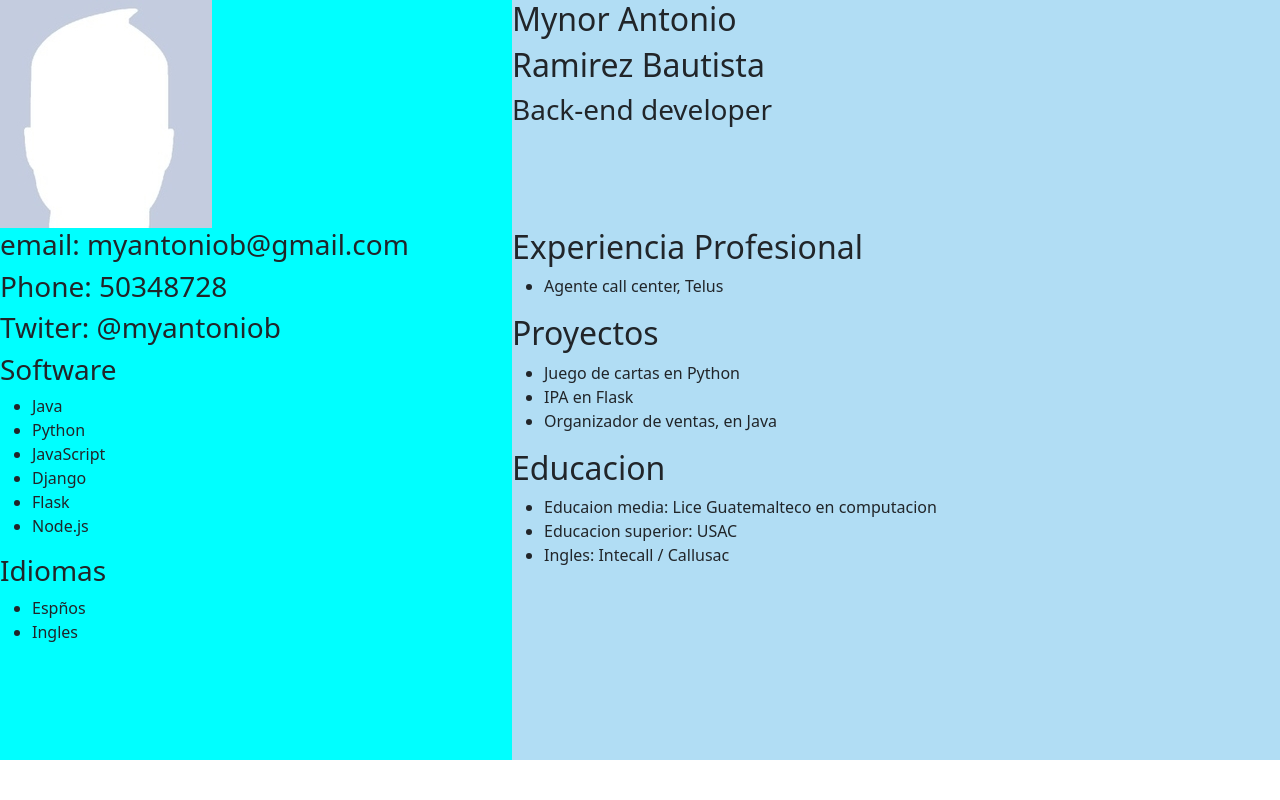
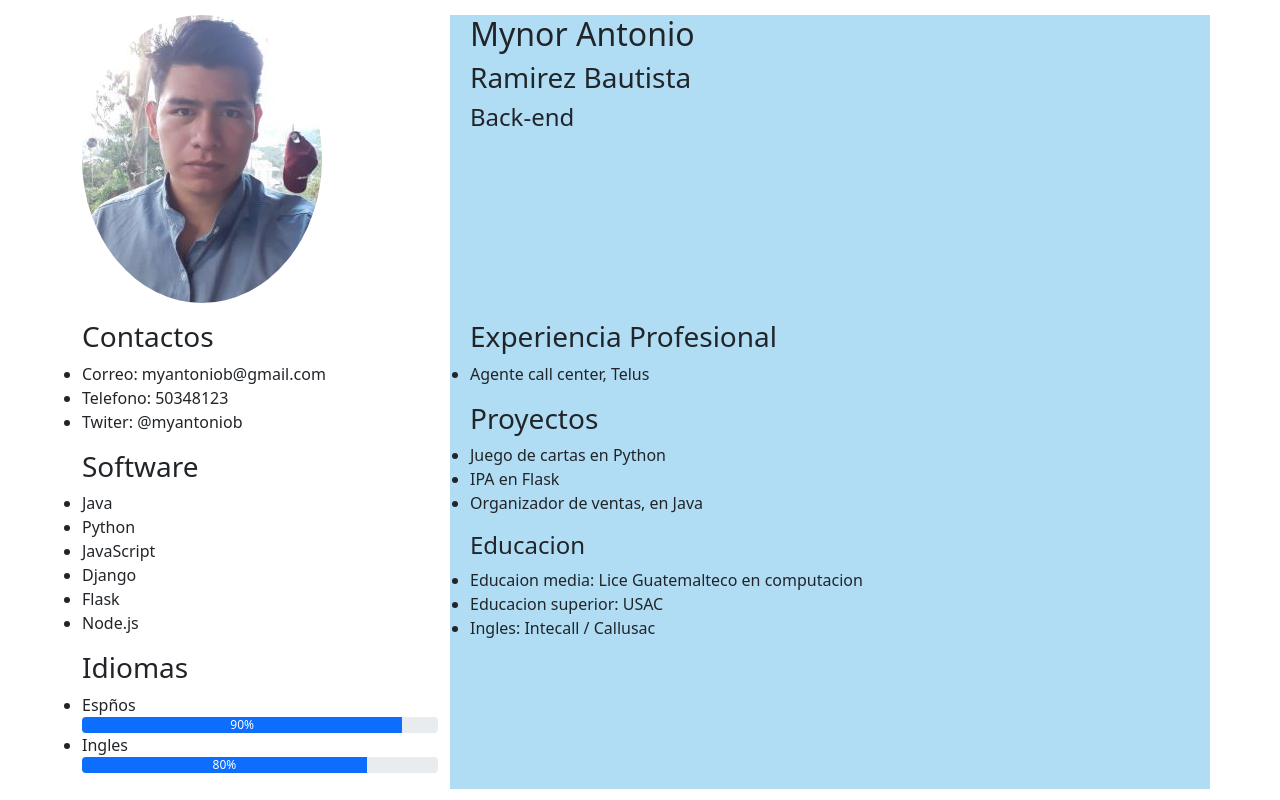
Before and after one commit to myantoniob/IPC2_Practica2_201602939, a plain HTML site: page index.html in a window 1280 px wide. Drawn offline with nearby package versions, Linux system fonts and the light colour scheme.

Commit message:
Update the style and html file

```diff
--- a/index.html
+++ b/index.html
@@ -13,41 +13,42 @@
   </head>
   <body>
 
-    <div id="container" >
+    <div class="container">
+        <!--------- Arriva -------------->
+        <div class="row" id="uno_dos">
+
             <!-- # 1-->
-        <div class="photo" id="item1">
-            <div >
-                <img src="./2foto_perfil.jpg" alt="person">
-            </div>
+          <div class="col-4" id="uno">
+            <img src="2mynor.jpg" class="img-fluid" alt="Person">
           </div>
 
-        <!-- # 2-->
-        <div class="profile" id="item2">
-            <div>
-                <h2>Mynor Antonio</h2>
+          <!-- # 2 -->
+          <div class="col-8" id="dos">
+              <h2>Mynor Antonio </h2>
+              <h3>Ramirez Bautista</h3>
+              <h4>Back-end</h4>
           </div>
 
-            <div>
-                <h2>Ramirez Bautista</h2>
         </div>
 
-            <div>
-                <h3>Back-end developer</h3>
-            </div>
+
+
+        <!---------- Centro -------------->
+        <div class="row">
+
+          <div class="col-4">
+              <!-- # 3 -->
+              <div class="row">
+                  <h3>Contactos</h3>
+                  <ul>
+                      <li>Correo: myantoniob@gmail.com</li>
+                      <li>Telefono: 50348123</li>
+                      <li>Twiter: @myantoniob</li>
+                  </ul>
               </div>
 
-        <!--Rango-->
-        <div class="contacts-to-languages" id="item3-4-5">
-
-            <!-- #3 -->
-            <div class="contacts" id="item3">
-                <h3>email: myantoniob@gmail.com</h3>
-                <h3>Phone: 50348728</h3>
-                <h3>Twiter: @myantoniob</h3>
-            </div>
-
-            <!-- #4 -->
-            <div class="technologies" id="item4">
+              <!-- # 4 -->
+              <div class="row">
                   <h3>Software</h3>
                   <ul>
                     <li>Java</li>
@@ -59,27 +60,35 @@
                 </ul>
               </div>
 
-            <!-- #5 -->
-            <div class="languages" id="item5">
+              <!-- # 5 -->
+              <div class="row">
                   <h3>Idiomas</h3>
                   <ul>
                     <li>Espños</li>
-                    <li>Ingles</li>
+                    <div class="progress">
+                        <div class="progress-bar" role="progressbar" style="width: 90%;" aria-valuenow="25" aria-valuemin="0" aria-valuemax="100">90%</div>
+                    </div>
+                    <li>Ingles
+                        <div class="progress">
+                            <div class="progress-bar" role="progressbar" style="width: 80%;" aria-valuenow="25" aria-valuemin="0" aria-valuemax="100">80%</div>
+                        </div>
+                    </li>
                 </ul>
               </div>
           </div>
 
-        <!-- #6 -->
-        <div class="principal" id="item6">
-            <div>
-                <h2>Experiencia Profesional</h2>
+          <div class="col-8" id="madeseis">
+              <!-- # 6 -->
+              <div class="row">
+                  <h3>Experiencia Profesional</h3>
                   <ul>
                     <li>Agente call center, Telus</li>
                    </ul>
               </div>
 
-            <div>
-                <h2>Proyectos</h2>
+              <!-- # 6.2 -->
+              <div class="row">
+                  <h3>Proyectos</h3>
                   <ul>
                     <li>Juego de cartas en Python</li>
                     <li>IPA en Flask</li>
@@ -87,17 +96,21 @@
                   </ul>
               </div>
 
-            <div>
-                <h2>Educacion</h2>
+              <!-- # 6.3 -->
+              <div class="row">
+                  <h4>Educacion</h4>
                   <ul>
                     <li>Educaion media: Lice Guatemalteco en computacion</li>
                     <li>Educacion superior: USAC</li>
                     <li>Ingles: Intecall / Callusac</li>
                 </ul>
+
+
+              </div>
+          </div>
         </div>
       </div>
 
-    </div>
 
 
     <script src="https://cdn.jsdelivr.net/npm/bootstrap@5.1.3/dist/js/bootstrap.bundle.min.js" integrity="sha384-ka7Sk0Gln4gmtz2MlQnikT1wXgYsOg+OMhuP+IlRH9sENBO0LRn5q+8nbTov4+1p" crossorigin="anonymous"></script>
--- a/style.css
+++ b/style.css
@@ -1,51 +1,24 @@
-/*
-.photo, .profile, .contacts,
-.technologies, .principal,
-.contacts-to-languages {
-    display: flex;
-    justify-content: center;
-    align-items: center;
-}
-*/
 #container{
-    display: grid;
-    width: 100%;
-    height: 95vh;
     margin: 0;
     padding: 0;
-    grid-template-columns: 40% 60%;
-    grid-template-rows: 30% 70%;
 }
 
-#item1{
-    background-color: aqua;
-    grid-row: 1;
-    grid-column-start: 1;
-    grid-column-end: 2;
-    justify-content: space-around;
+img{
+    border-radius: 90%;
+}
+
+#uno_dos{
+    padding-top: 15px;
+    height: 20rem;
+}
+
+#dos{
+    background-color: rgb(177,221,244);
+    padding-left: 20px;
 
 }
 
-
-#item2{
+#madeseis{
     background-color: rgb(177,221,244);
-    grid-row: 1;
-    grid-column-start: 2;
-    justify-content: space-around;
-
+    padding-left: 20px;
 }
-
-#item3-4-5{
-    background-color: aqua;
-    grid-row: 2;
-    grid-column-start: 1;
-    grid-column-end: 2;
-    justify-content: space-around;
-}
-
-#item6{
-    background-color: rgb(177,221,244);
-    grid-row: 2;
-    grid-column-start: 2;
-    justify-content: space-around;
-}
--- a/style2.css
+++ /dev/null
@@ -1,24 +0,0 @@
-#container{
-    margin: 0;
-    padding: 0;
-}
-
-img{
-    border-radius: 90%;
-}
-
-#uno_dos{
-    padding-top: 15px;
-    height: 20rem;
-}
-
-#dos{
-    background-color: rgb(177,221,244);
-    padding-left: 20px;
-
-}
-
-#madeseis{
-    background-color: rgb(177,221,244);
-    padding-left: 20px;
-}
```
Also changed, not shown: index22.html (deleted, +0 -118 lines), 2foto_perfil.jpg (deleted), foto_perfil.jpg (deleted). Lines whose indentation alone changed are shown as unchanged.
